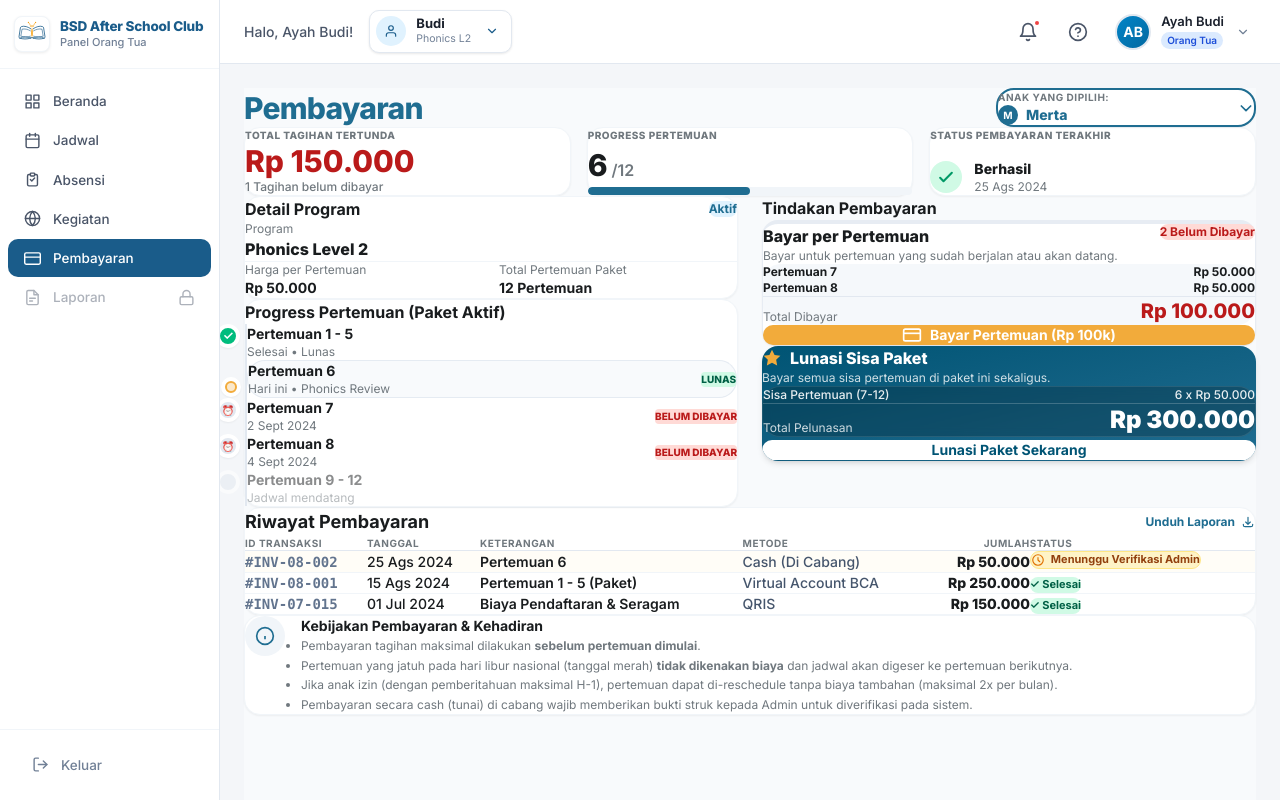
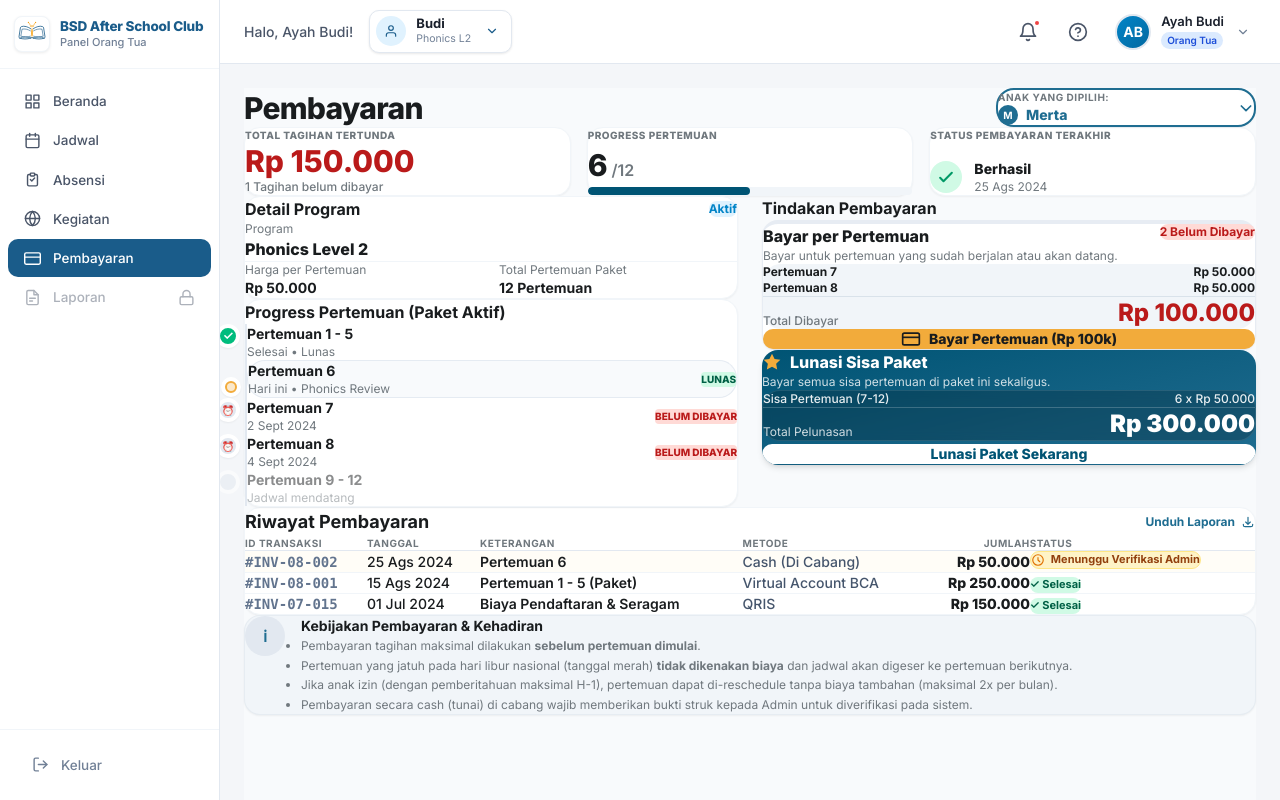
Before and after one commit to Arann12/bsd-after-school-club, a Next.js app: page /orang-tua/pembayaran in a window 1280 px wide. Built offline with nearby package versions, Linux system fonts and the light colour scheme.

Commit message:
fix: pixel perfect 1:1 matching of Chrysalis UI payment buttons and modal workflow

```diff
--- a/app/orang-tua/pembayaran/page.tsx
+++ b/app/orang-tua/pembayaran/page.tsx
@@ -64,7 +64,7 @@ export default function OrangTuaPembayaranPage() {
       {/* ── HEADER & CHILD SELECTOR ─────────────────────────── */}
       <div className="flex flex-col sm:flex-row sm:items-center justify-between gap-4 pb-2">
         <div>
-          <h1 className="text-2xl sm:text-3xl font-extrabold text-[#1f6d91] tracking-tight">Pembayaran</h1>
+          <h1 className="text-2xl sm:text-3xl font-extrabold text-[#191c1e] tracking-tight">Pembayaran</h1>
         </div>
 
         {/* Child Selector Dropdown */}
@@ -152,7 +152,7 @@ export default function OrangTuaPembayaranPage() {
             </div>
           </div>
           <div className="w-full bg-slate-100 h-2 rounded-full overflow-hidden">
-            <div className="bg-[#1f6d91] h-full w-1/2 rounded-full" />
+            <div className="bg-[#005474] h-full w-1/2 rounded-full" />
           </div>
         </div>
 
@@ -181,7 +181,7 @@ export default function OrangTuaPembayaranPage() {
           <div className="bg-white rounded-2xl p-6 shadow-xs border border-slate-100">
             <div className="flex items-center justify-between mb-4">
               <h3 className="text-base font-bold text-[#191c1e]">Detail Program</h3>
-              <span className="bg-sky-100 text-[#1f6d91] px-3 py-1 rounded-full text-xs font-bold">
+              <span className="bg-sky-100 text-[#0284c7] px-3 py-1 rounded-full text-xs font-bold">
                 Aktif
               </span>
             </div>
@@ -231,7 +231,7 @@ export default function OrangTuaPembayaranPage() {
                     <h4 className="text-sm font-bold text-[#191c1e]">Pertemuan 6</h4>
                     <p className="text-xs text-[#70787e]">Hari ini • Phonics Review</p>
                   </div>
-                  <span className="bg-emerald-100 text-emerald-800 text-[10px] font-extrabold px-2 py-0.5 rounded">
+                  <span className="bg-emerald-100 text-emerald-800 text-[10px] font-extrabold px-2.5 py-0.5 rounded">
                     LUNAS
                   </span>
                 </div>
@@ -247,7 +247,7 @@ export default function OrangTuaPembayaranPage() {
                     <h4 className="text-sm font-bold text-[#191c1e]">Pertemuan 7</h4>
                     <p className="text-xs text-[#70787e]">2 Sept 2024</p>
                   </div>
-                  <span className="bg-[#ffdad6] text-[#ba1a1a] text-[10px] font-extrabold px-2 py-0.5 rounded">
+                  <span className="bg-[#ffdad6] text-[#ba1a1a] text-[10px] font-extrabold px-2.5 py-0.5 rounded uppercase">
                     BELUM DIBAYAR
                   </span>
                 </div>
@@ -263,7 +263,7 @@ export default function OrangTuaPembayaranPage() {
                     <h4 className="text-sm font-bold text-[#191c1e]">Pertemuan 8</h4>
                     <p className="text-xs text-[#70787e]">4 Sept 2024</p>
                   </div>
-                  <span className="bg-[#ffdad6] text-[#ba1a1a] text-[10px] font-extrabold px-2 py-0.5 rounded">
+                  <span className="bg-[#ffdad6] text-[#ba1a1a] text-[10px] font-extrabold px-2.5 py-0.5 rounded uppercase">
                     BELUM DIBAYAR
                   </span>
                 </div>
@@ -297,26 +297,26 @@ export default function OrangTuaPembayaranPage() {
               </span>
             </div>
 
-            <div className="bg-slate-100/70 p-4 rounded-xl space-y-2">
+            <div className="bg-[#f1f5f9] p-4 rounded-xl space-y-2">
               <div className="flex justify-between text-xs font-bold text-[#191c1e]">
                 <span>Pertemuan 7</span>
                 <span>Rp 50.000</span>
               </div>
-              <div className="flex justify-between text-xs font-bold text-[#191c1e] pb-2 border-b border-slate-200">
+              <div className="flex justify-between text-xs font-bold text-[#191c1e] pb-2 border-b border-slate-300/60">
                 <span>Pertemuan 8</span>
                 <span>Rp 50.000</span>
               </div>
               <div className="flex justify-between items-end pt-2">
-                <span className="text-xs text-[#70787e]">Total Dibayar</span>
-                <span className="text-xl font-extrabold text-[#ba1a1a]">Rp 100.000</span>
+                <span className="text-xs text-[#70787e] font-medium">Total Dibayar</span>
+                <span className="text-2xl font-extrabold text-[#ba1a1a]">Rp 100.000</span>
               </div>
             </div>
 
             <button
               onClick={() => handleOpenPayment("pertemuan")}
-              className="w-full bg-[#f2ab3b] hover:bg-[#e09b2b] text-white font-bold text-sm py-3 px-4 rounded-xl shadow-xs transition-all flex items-center justify-center gap-2 active:scale-98"
+              className="w-full bg-[#f2ab3b] hover:bg-[#e09b2b] text-[#191c1e] font-extrabold text-sm py-3.5 px-4 rounded-xl shadow-xs transition-all flex items-center justify-center gap-2 active:scale-98"
             >
-              <svg className="w-5 h-5" fill="none" stroke="currentColor" viewBox="0 0 24 24">
+              <svg className="w-5 h-5 text-[#191c1e]" fill="none" stroke="currentColor" viewBox="0 0 24 24">
                 <rect x="2" y="5" width="20" height="14" rx="2" strokeWidth="2" />
                 <line x1="2" y1="10" x2="22" y2="10" strokeWidth="2" />
               </svg>
@@ -328,7 +328,7 @@ export default function OrangTuaPembayaranPage() {
           <div className="bg-gradient-to-br from-[#005474] to-[#1f6d91] rounded-2xl p-6 text-white shadow-md relative overflow-hidden space-y-4">
             <div className="relative z-10 flex items-start justify-between">
               <div>
-                <h4 className="text-base font-extrabold flex items-center gap-2">
+                <h4 className="text-base font-extrabold flex items-center gap-2 text-white">
                   <svg className="w-5 h-5 text-[#f2ab3b]" fill="currentColor" viewBox="0 0 24 24">
                     <path d="M12 2l3.09 6.26L22 9.27l-5 4.87 1.18 6.88L12 17.77l-6.18 3.25L7 14.14 2 9.27l6.91-1.01L12 2z" />
                   </svg>
@@ -351,7 +351,7 @@ export default function OrangTuaPembayaranPage() {
 
             <button
               onClick={() => handleOpenPayment("paket")}
-              className="relative z-10 w-full bg-white hover:bg-slate-100 text-[#005474] font-bold text-sm py-3 px-4 rounded-xl shadow-xs transition-all text-center active:scale-98"
+              className="relative z-10 w-full bg-white hover:bg-slate-100 text-[#005474] font-extrabold text-sm py-3.5 px-4 rounded-xl shadow-xs transition-all text-center active:scale-98"
             >
               Lunasi Paket Sekarang
             </button>
@@ -395,7 +395,7 @@ export default function OrangTuaPembayaranPage() {
                 <td className="py-4 px-4 text-slate-600">Cash (Di Cabang)</td>
                 <td className="py-4 px-4 text-right font-extrabold text-[#191c1e]">Rp 50.000</td>
                 <td className="py-4 px-4">
-                  <span className="bg-[#fef3c7] text-[#92400e] text-[11px] font-bold px-3 py-1 rounded-md inline-flex items-center gap-1.5 border border-amber-200">
+                  <span className="bg-[#fef3c7] text-[#92400e] text-[11px] font-bold px-3 py-1.5 rounded-md inline-flex items-center gap-1.5 border border-amber-200">
                     <svg className="w-3.5 h-3.5 text-amber-600" fill="none" stroke="currentColor" viewBox="0 0 24 24">
                       <path strokeLinecap="round" strokeLinejoin="round" strokeWidth={2} d="M12 8v4l3 3m6-3a9 9 0 11-18 0 9 9 0 0118 0z" />
                     </svg>
@@ -437,13 +437,9 @@ export default function OrangTuaPembayaranPage() {
       </div>
 
       {/* ── POLICY FOOTER CARD ─────────────────────────── */}
-      <div className="bg-white rounded-2xl p-6 border border-slate-100 flex items-start gap-4 shadow-xs">
-        <div className="w-10 h-10 rounded-full bg-slate-100 text-[#1f6d91] flex items-center justify-center flex-shrink-0">
-          <svg className="w-5 h-5" fill="none" stroke="currentColor" viewBox="0 0 24 24">
-            <circle cx="12" cy="12" r="10" strokeWidth="2" />
-            <line x1="12" y1="16" x2="12" y2="12" strokeWidth="2" />
-            <line x1="12" y1="8" x2="12.01" y2="8" strokeWidth="3" />
-          </svg>
+      <div className="bg-[#f1f5f9] rounded-2xl p-6 border border-slate-200/70 flex items-start gap-4 shadow-xs">
+        <div className="w-10 h-10 rounded-full bg-slate-200 text-[#1f6d91] flex items-center justify-center flex-shrink-0 font-bold">
+          ℹ
         </div>
         <div>
           <h4 className="text-sm font-bold text-[#191c1e] mb-1">Kebijakan Pembayaran & Kehadiran</h4>
@@ -473,7 +469,7 @@ export default function OrangTuaPembayaranPage() {
                 <p className="text-xs text-[#70787e]">Pilih metode pembayaran untuk melunasi tagihan pertemuan yang dipilih.</p>
 
                 {/* Ringkasan Tagihan Box */}
-                <div className="bg-slate-100 p-4 rounded-xl space-y-2">
+                <div className="bg-[#f1f5f9] p-4 rounded-xl space-y-2">
                   <p className="text-[10px] font-bold text-[#70787e] uppercase tracking-wider">RINGKASAN TAGIHAN</p>
                   {billBreakdown.map((item) => (
                     <div key={item.label} className="flex justify-between text-xs text-[#191c1e] font-medium">
@@ -507,7 +503,9 @@ export default function OrangTuaPembayaranPage() {
                         <p className="text-[11px] text-[#70787e]">Bayar melalui nomor Virtual Account</p>
                       </div>
                     </div>
-                    <div className={`w-4 h-4 rounded-full border-2 ${paymentMethod === "va" ? "border-[#1f6d91] bg-[#1f6d91]" : "border-slate-300"}`} />
+                    <div className={`w-5 h-5 rounded-full border-2 flex items-center justify-center p-0.5 ${paymentMethod === "va" ? "border-[#1f6d91]" : "border-slate-300"}`}>
+                      {paymentMethod === "va" && <div className="w-2.5 h-2.5 rounded-full bg-[#1f6d91]" />}
+                    </div>
                   </div>
 
                   {/* E-Wallet */}
@@ -529,7 +527,9 @@ export default function OrangTuaPembayaranPage() {
                         <p className="text-[11px] text-[#70787e]">Bayar menggunakan dompet digital</p>
                       </div>
                     </div>
-                    <div className={`w-4 h-4 rounded-full border-2 ${paymentMethod === "ewallet" ? "border-[#1f6d91] bg-[#1f6d91]" : "border-slate-300"}`} />
+                    <div className={`w-5 h-5 rounded-full border-2 flex items-center justify-center p-0.5 ${paymentMethod === "ewallet" ? "border-[#1f6d91]" : "border-slate-300"}`}>
+                      {paymentMethod === "ewallet" && <div className="w-2.5 h-2.5 rounded-full bg-[#1f6d91]" />}
+                    </div>
                   </div>
 
                   {/* QRIS */}
@@ -553,7 +553,9 @@ export default function OrangTuaPembayaranPage() {
                         <p className="text-[11px] text-[#70787e]">Scan QRIS menggunakan aplikasi pembayaran</p>
                       </div>
                     </div>
-                    <div className={`w-4 h-4 rounded-full border-2 ${paymentMethod === "qris" ? "border-[#1f6d91] bg-[#1f6d91]" : "border-slate-300"}`} />
+                    <div className={`w-5 h-5 rounded-full border-2 flex items-center justify-center p-0.5 ${paymentMethod === "qris" ? "border-[#1f6d91]" : "border-slate-300"}`}>
+                      {paymentMethod === "qris" && <div className="w-2.5 h-2.5 rounded-full bg-[#1f6d91]" />}
+                    </div>
                   </div>
 
                   {/* Cash */}
@@ -575,15 +577,17 @@ export default function OrangTuaPembayaranPage() {
                         <p className="text-[11px] text-[#70787e]">Bayar tunai melalui Admin</p>
                       </div>
                     </div>
-                    <div className={`w-4 h-4 rounded-full border-2 ${paymentMethod === "cash" ? "border-[#1f6d91] bg-[#1f6d91]" : "border-slate-300"}`} />
+                    <div className={`w-5 h-5 rounded-full border-2 flex items-center justify-center p-0.5 ${paymentMethod === "cash" ? "border-[#1f6d91]" : "border-slate-300"}`}>
+                      {paymentMethod === "cash" && <div className="w-2.5 h-2.5 rounded-full bg-[#1f6d91]" />}
+                    </div>
                   </div>
                 </div>
 
                 <div className="flex gap-3 pt-2">
-                  <button onClick={() => setModalStep(null)} className="flex-1 py-2.5 rounded-xl border border-slate-200 text-xs font-bold text-slate-600 hover:bg-slate-50">
+                  <button onClick={() => setModalStep(null)} className="flex-1 py-3 rounded-xl border border-slate-200 text-xs font-bold text-slate-700 hover:bg-slate-50">
                     Batal
                   </button>
-                  <button onClick={() => setModalStep("pay_details")} className="flex-1 py-2.5 rounded-xl bg-[#f2ab3b] hover:bg-[#e09b2b] text-xs font-bold text-white shadow-xs">
+                  <button onClick={() => setModalStep("pay_details")} className="flex-1 py-3 rounded-xl bg-[#f2ab3b] hover:bg-[#e09b2b] text-xs font-extrabold text-[#191c1e] shadow-xs">
                     Lanjutkan Pembayaran
                   </button>
                 </div>
@@ -605,10 +609,10 @@ export default function OrangTuaPembayaranPage() {
                   </button>
                 </div>
 
-                <p className="text-xs text-[#70787e]">Silakan selesaikan pembayaran sebelum batas waktu pembayaran.</p>
+                <p className="text-xs text-[#70787e]">Silakan selesaikan pembayaran menggunakan Virtual Account sebelum batas waktu pembayaran.</p>
 
                 {/* Ringkasan Pembayaran Box */}
-                <div className="bg-slate-100 p-4 rounded-xl space-y-2">
+                <div className="bg-[#f1f5f9] p-4 rounded-xl space-y-2">
                   <p className="text-[10px] font-bold text-[#70787e] uppercase tracking-wider">RINGKASAN PEMBAYARAN</p>
                   {billBreakdown.map((item) => (
                     <div key={item.label} className="flex justify-between text-xs text-[#191c1e] font-medium">
@@ -627,12 +631,12 @@ export default function OrangTuaPembayaranPage() {
                   <div className="space-y-4">
                     <div>
                       <p className="text-[10px] font-bold text-[#70787e] uppercase tracking-wider mb-2">PILIH BANK</p>
-                      <div className="grid grid-cols-2 gap-2">
+                      <div className="grid grid-cols-2 gap-3">
                         {(["BCA", "BNI", "Mandiri", "BRI"] as const).map((b) => (
                           <button
                             key={b}
                             onClick={() => setSelectedBank(b)}
-                            className={`py-2 px-3 rounded-xl border text-xs font-bold transition-all ${
+                            className={`py-2.5 px-3 rounded-xl border text-xs font-bold transition-all ${
                               selectedBank === b ? "border-2 border-[#1f6d91] bg-white text-[#1f6d91]" : "border-slate-200 text-slate-700 bg-white"
                             }`}
                           >
@@ -642,11 +646,11 @@ export default function OrangTuaPembayaranPage() {
                       </div>
                     </div>
 
-                    <div className="bg-slate-100 p-4 rounded-xl text-center space-y-2">
+                    <div className="bg-[#f1f5f9] p-4 rounded-xl text-center space-y-2">
                       <p className="text-[10px] font-bold text-[#70787e] uppercase tracking-wider">NOMOR VIRTUAL ACCOUNT</p>
                       <div className="flex items-center justify-center gap-2">
                         <span className="text-xl font-black text-[#1f6d91] tracking-wider">1234 5678 9012 3456</span>
-                        <button onClick={() => handleCopy("1234567890123456", "va")} className="text-slate-500 hover:text-[#1f6d91]">
+                        <button onClick={() => handleCopy("1234567890123456", "va")} className="text-slate-500 hover:text-[#1f6d91]" title="Salin Nomor VA">
                           📋
                         </button>
                       </div>
@@ -661,12 +665,12 @@ export default function OrangTuaPembayaranPage() {
                   <div className="space-y-4">
                     <div>
                       <p className="text-[10px] font-bold text-[#70787e] uppercase tracking-wider mb-2">PILIH E-WALLET</p>
-                      <div className="grid grid-cols-2 gap-2">
+                      <div className="grid grid-cols-2 gap-3">
                         {(["GoPay", "OVO", "Dana", "ShopeePay"] as const).map((ew) => (
                           <button
                             key={ew}
                             onClick={() => setSelectedEwallet(ew)}
-                            className={`py-2 px-3 rounded-xl border text-xs font-bold transition-all ${
+                            className={`py-2.5 px-3 rounded-xl border text-xs font-bold transition-all ${
                               selectedEwallet === ew ? "border-2 border-[#1f6d91] bg-white text-[#1f6d91]" : "border-slate-200 text-slate-700 bg-white"
                             }`}
                           >
@@ -676,7 +680,7 @@ export default function OrangTuaPembayaranPage() {
                       </div>
                     </div>
 
-                    <div className="bg-slate-100 p-4 rounded-xl space-y-2 text-center">
+                    <div className="bg-[#f1f5f9] p-4 rounded-xl space-y-2 text-center">
                       <p className="text-xs font-bold text-slate-800">Nomor Handphone Terdaftar:</p>
                       <input
                         type="text"
@@ -690,7 +694,7 @@ export default function OrangTuaPembayaranPage() {
 
                 {/* QRIS VIEW */}
                 {paymentMethod === "qris" && (
-                  <div className="bg-slate-100 p-4 rounded-xl text-center space-y-3 flex flex-col items-center">
+                  <div className="bg-[#f1f5f9] p-4 rounded-xl text-center space-y-3 flex flex-col items-center">
                     <p className="text-xs font-bold text-slate-800">BSD AFTER SCHOOL CLUB (NMID: ID1029384756)</p>
                     <div className="w-36 h-36 bg-white border border-slate-300 p-2 rounded-xl flex items-center justify-center">
                       <svg width={100} height={100} viewBox="0 0 24 24" fill="none" stroke="currentColor" strokeWidth={1.5}>
@@ -710,7 +714,7 @@ export default function OrangTuaPembayaranPage() {
 
                 {/* CASH VIEW */}
                 {paymentMethod === "cash" && (
-                  <div className="bg-slate-100 p-4 rounded-xl space-y-2 text-center">
+                  <div className="bg-[#f1f5f9] p-4 rounded-xl space-y-2 text-center">
                     <p className="text-xs font-bold text-slate-800">Kode Booking Cash:</p>
                     <p className="text-xl font-black text-[#1f6d91]">CASH-88921-08</p>
                     <p className="text-xs text-slate-500">Tunjukkan kode ini ke Admin cabang untuk verifikasi tunai.</p>
@@ -718,10 +722,10 @@ export default function OrangTuaPembayaranPage() {
                 )}
 
                 <div className="flex gap-3 pt-2">
-                  <button onClick={() => setModalStep("select_method")} className="flex-1 py-2.5 rounded-xl border border-slate-200 text-xs font-bold text-slate-600 hover:bg-slate-50">
+                  <button onClick={() => setModalStep("select_method")} className="flex-1 py-3 rounded-xl border border-slate-200 text-xs font-bold text-slate-700 hover:bg-slate-50">
                     Kembali
                   </button>
-                  <button onClick={() => setModalStep("waiting_confirmation")} className="flex-1 py-2.5 rounded-xl bg-[#f2ab3b] hover:bg-[#e09b2b] text-xs font-bold text-white shadow-xs">
+                  <button onClick={() => setModalStep("waiting_confirmation")} className="flex-1 py-3 rounded-xl bg-[#f2ab3b] hover:bg-[#e09b2b] text-xs font-extrabold text-[#191c1e] shadow-xs">
                     Saya Sudah Melakukan Pembayaran
                   </button>
                 </div>
@@ -740,12 +744,12 @@ export default function OrangTuaPembayaranPage() {
 
                 {/* Animated Donut Spinner */}
                 <div className="py-4 text-center">
-                  <div className="w-14 h-14 border-4 border-slate-200 border-t-[#1f6d91] rounded-full animate-spin mx-auto mb-4" />
+                  <div className="w-16 h-16 border-[6px] border-slate-200 border-t-[#1f6d91] rounded-full animate-spin mx-auto mb-4" />
                   <p className="text-xs text-[#70787e]">Sistem sedang menunggu konfirmasi dari penyedia pembayaran.</p>
                 </div>
 
                 {/* Ringkasan Tagihan Box */}
-                <div className="bg-slate-100 p-4 rounded-xl space-y-2">
+                <div className="bg-[#f1f5f9] p-4 rounded-xl space-y-2">
                   <p className="text-[10px] font-bold text-[#70787e] uppercase tracking-wider">RINGKASAN TAGIHAN</p>
                   {billBreakdown.map((item) => (
                     <div key={item.label} className="flex justify-between text-xs text-[#191c1e] font-medium">
@@ -761,7 +765,7 @@ export default function OrangTuaPembayaranPage() {
 
                 <button
                   onClick={handleCheckStatus}
-                  className="w-full py-3 rounded-xl bg-[#f2ab3b] hover:bg-[#e09b2b] text-xs font-bold text-white shadow-xs transition-all text-center"
+                  className="w-full py-3.5 rounded-xl bg-[#f2ab3b] hover:bg-[#e09b2b] text-xs font-extrabold text-[#191c1e] shadow-xs transition-all text-center"
                 >
                   Cek Status Pembayaran
                 </button>
```
